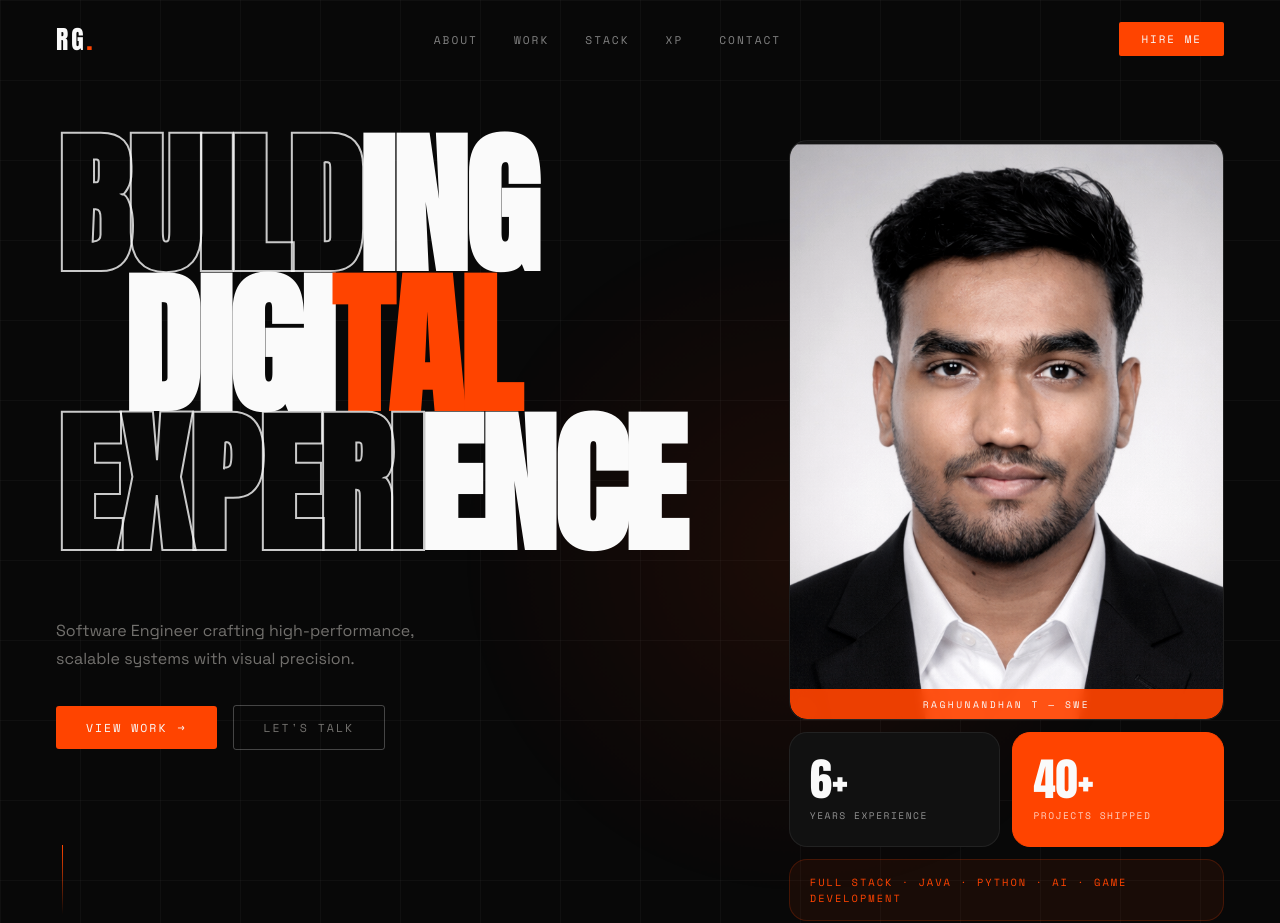
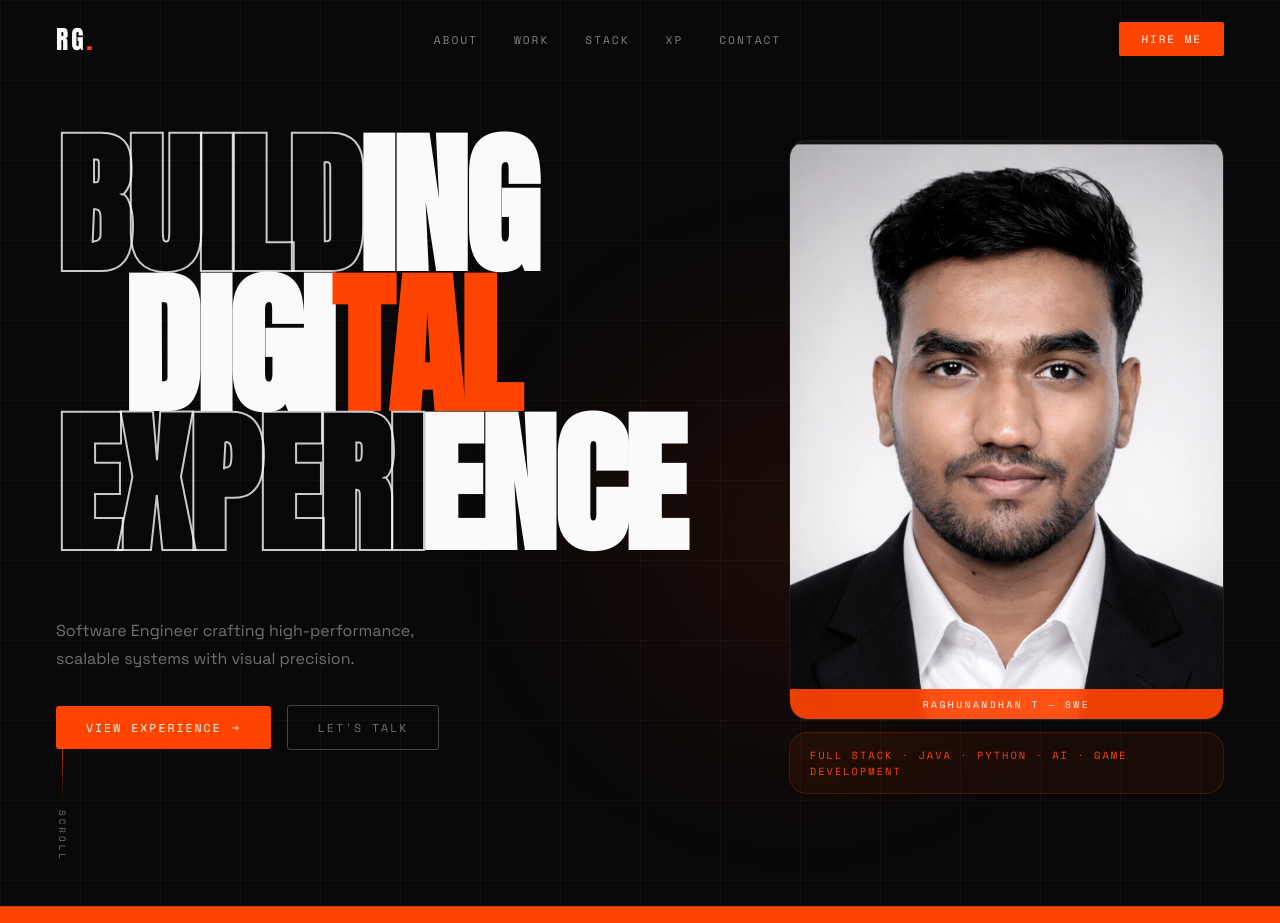
Before and after one commit to thillairaghu2005/raghunandhan-t-portfolio, a React (Vite) app: page / in a window 1280 px wide. Shown: the top 923 px of the page. Built offline with nearby package versions, Linux system fonts and the light colour scheme.

Commit message:
Add files via upload

```diff
--- a/src/App.jsx
+++ b/src/App.jsx
@@ -77,7 +77,7 @@ const Hero = () => {
             </p>
             <div className="hero-actions">
               <a href="#projects" className="btn-primary">
-                View Work <span className="arr">&#x2192;</span>
+                View Experience <span className="arr">&#x2192;</span>
               </a>
               <a href="#contact" className="btn-outline">
                 Let's Talk
@@ -101,16 +101,6 @@ const Hero = () => {
               }}
             />
             <div className="hb-img-tag">RAGHUNANDHAN T — SWE</div>
-          </div>
-
-          <div className="hb-card hb-card--stat">
-            <span className="hb-stat-num">6+</span>
-            <span className="hb-stat-label">Years Experience</span>
-          </div>
-
-          <div className="hb-card hb-card--stat hb-card--orange">
-            <span className="hb-stat-num">40+</span>
-            <span className="hb-stat-label">Projects Shipped</span>
           </div>
 
           <div className="hb-card hb-card--wide">
```
